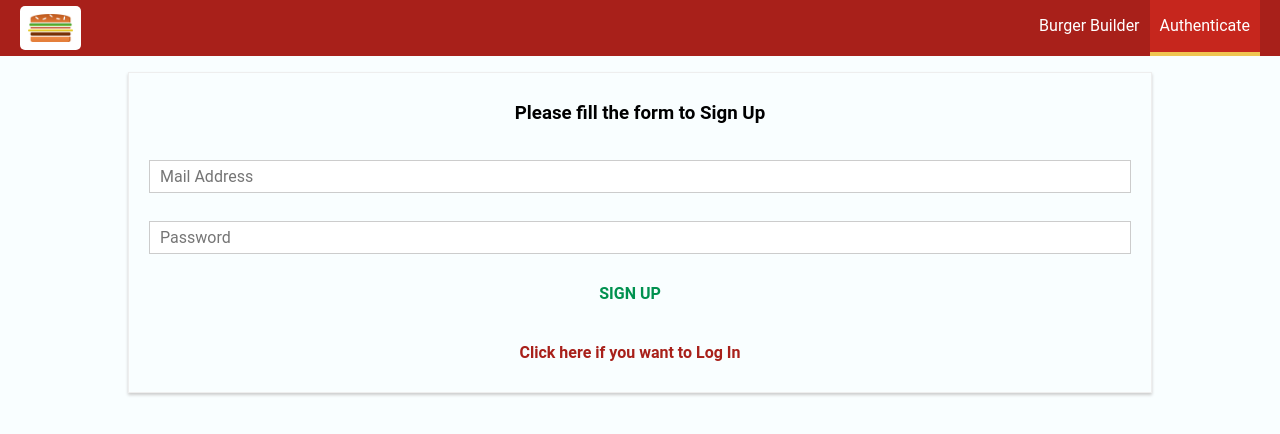
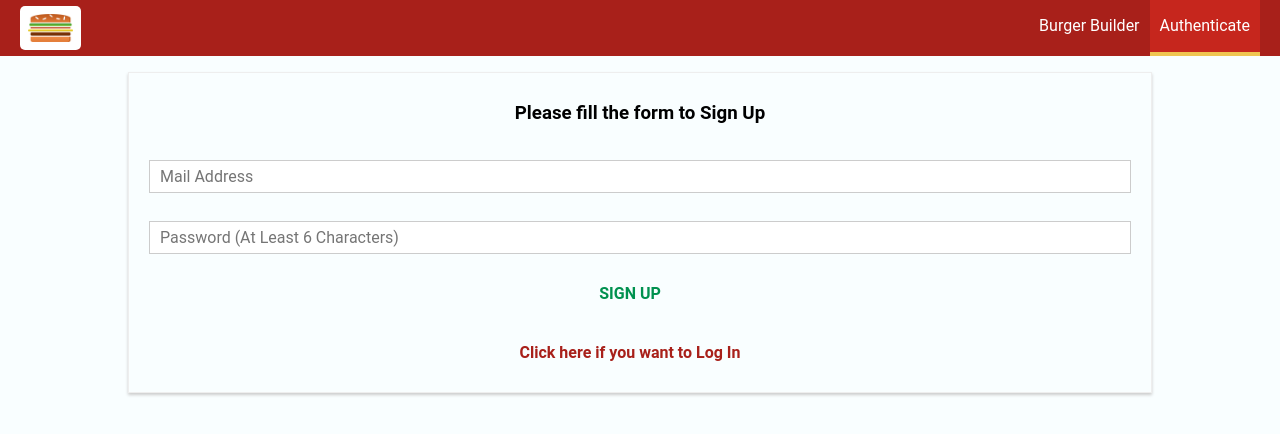
Before and after one commit to sergimarquez/burger-builder, a React app: page /auth in a window 1280 px wide. Shown: the top 434 px of the page. Built offline with nearby package versions, Linux system fonts and the light colour scheme; the HTML template or start-up script is replaced by a standard one.

Commit message:
changes in json files

```diff
--- a/src/containers/Auth/Auth.js
+++ b/src/containers/Auth/Auth.js
@@ -30,7 +30,7 @@ class Auth extends Component {
 				elementType: 'input',
 				elementConfig: {
 					type: 'password',
-					placeholder: 'Password'
+					placeholder: 'Password (At Least 6 Characters)'
 				},
 				value: '',
 				validation: {
```
Also changed, not shown: package.json (+7 -1 lines), 2 other files (tests, documents, lock files or other folders).
